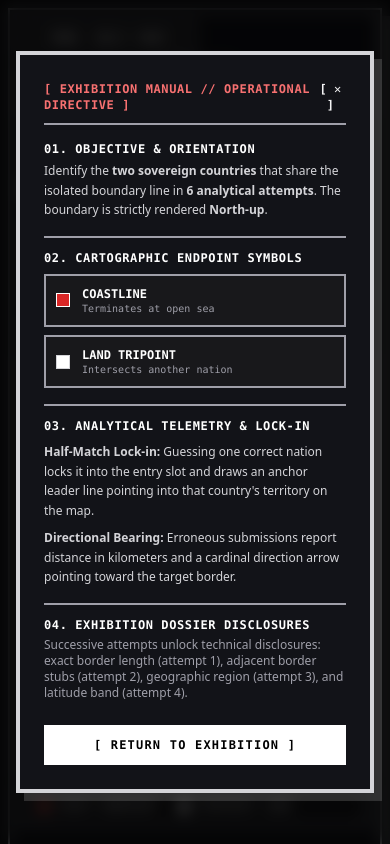
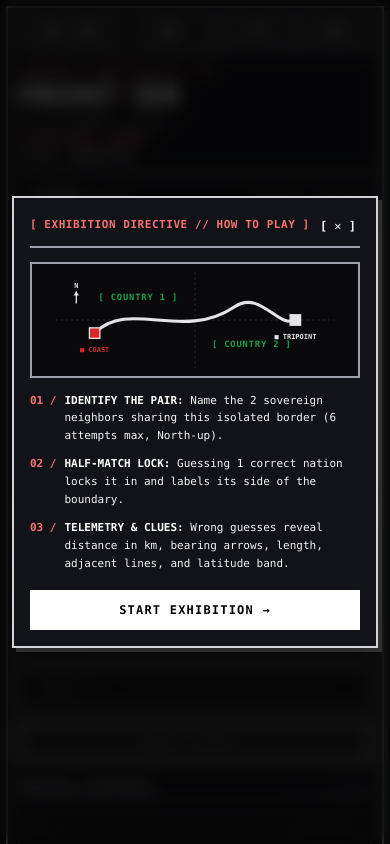
Before and after one commit to mizusou/bordergame, a React (Vite) app: page / in a window 390 px wide. Shown: the top 844 px of the page. Built offline with nearby package versions, Linux system fonts and the light colour scheme.

Commit message:
Fix mobile responsiveness, resolve initial border rendering bug with ResizeObserver, and replace text-heavy tutorial with concise visual SVG diagram

```diff
--- a/src/App.tsx
+++ b/src/App.tsx
@@ -244,9 +244,9 @@ export default function App() {
   }, [currentGuesses, currentBorder]);
 
   return (
-    <div className="min-h-screen bg-[#edece6] dark:bg-[#0d0e11] text-black dark:text-zinc-100 p-2 sm:p-4 md:p-6 lg:p-8 flex flex-col items-center justify-center transition-colors duration-200">
+    <div className="min-h-screen bg-[#edece6] dark:bg-[#0d0e11] text-black dark:text-zinc-100 p-1.5 sm:p-4 md:p-6 lg:p-8 flex flex-col items-center justify-center transition-colors duration-200 overflow-x-hidden">
       {/* Exhibition Outer Sheet */}
-      <div className="w-full max-w-[1600px] 2xl:max-w-[1780px] min-h-[calc(100vh-1.5rem)] sm:min-h-[calc(100vh-2.5rem)] lg:min-h-[calc(100vh-4rem)] border-2 sm:border-4 border-black dark:border-zinc-300 bg-[#f4f3ee] dark:bg-[#121318] p-3 sm:p-6 lg:p-8 shadow-[8px_8px_0px_0px_rgba(0,0,0,1)] dark:shadow-[8px_8px_0px_0px_rgba(255,255,255,0.15)] flex flex-col justify-between gap-4 sm:gap-6 sharp-box">
+      <div className="w-full max-w-[1600px] 2xl:max-w-[1780px] min-h-[calc(100vh-1rem)] sm:min-h-[calc(100vh-2.5rem)] lg:min-h-[calc(100vh-4rem)] border-2 sm:border-4 border-black dark:border-zinc-300 bg-[#f4f3ee] dark:bg-[#121318] p-2.5 sm:p-6 lg:p-8 shadow-[4px_4px_0px_0px_rgba(0,0,0,1)] sm:shadow-[8px_8px_0px_0px_rgba(0,0,0,1)] dark:shadow-[4px_4px_0px_0px_rgba(255,255,255,0.15)] dark:sm:shadow-[8px_8px_0px_0px_rgba(255,255,255,0.15)] flex flex-col justify-between gap-3 sm:gap-6 sharp-box">
         {/* Exhibition Header */}
         <Header
           isDaily={mode === 'daily'}
@@ -368,7 +368,15 @@ export default function App() {
         stats={loadGameStats()}
       />
 
-      <HelpModal isOpen={isHelpOpen} onClose={() => setIsHelpOpen(false)} />
+      <HelpModal
+        isOpen={isHelpOpen}
+        onClose={() => {
+          setIsHelpOpen(false);
+          setTimeout(() => {
+            window.dispatchEvent(new Event('resize'));
+          }, 60);
+        }}
+      />
     </div>
   );
 }
--- a/src/components/Header.tsx
+++ b/src/components/Header.tsx
@@ -28,28 +28,28 @@ export const Header: React.FC<HeaderProps> = ({
   return (
     <header className="w-full">
       {/* Top Utility Bar */}
-      <div className="flex flex-wrap items-center justify-between gap-2 border-b-2 border-black dark:border-zinc-400 pb-2.5 mb-3 sm:mb-4 text-xs sm:text-sm font-mono">
-        <div className="flex items-center gap-2">
+      <div className="flex flex-wrap items-center justify-between gap-1.5 sm:gap-2 border-b-2 border-black dark:border-zinc-400 pb-2 mb-2 sm:mb-4 text-[10px] sm:text-xs font-mono">
+        <div className="flex items-center gap-1.5 sm:gap-2">
           <button
             onClick={onToggleMode}
-            className="px-3 py-1.5 border-2 border-black dark:border-zinc-400 bg-white dark:bg-zinc-900 text-black dark:text-zinc-100 font-bold hover:bg-black hover:text-white dark:hover:bg-zinc-100 dark:hover:text-black transition-colors cursor-pointer sharp-box"
+            className="px-2 sm:px-3 py-1 sm:py-1.5 border-2 border-black dark:border-zinc-400 bg-white dark:bg-zinc-900 text-black dark:text-zinc-100 font-bold hover:bg-black hover:text-white dark:hover:bg-zinc-100 dark:hover:text-black transition-colors cursor-pointer sharp-box"
           >
-            [ {isDaily ? `MODE: DAILY #${dayNumber}` : 'MODE: PRACTICE'} ]
+            [ {isDaily ? `DAILY #${dayNumber}` : 'PRACTICE'} ]
           </button>
         </div>
 
-        <div className="flex items-center gap-2">
+        <div className="flex items-center gap-1 sm:gap-2">
           <button
             onClick={onToggleTheme}
-            className="px-3 py-1.5 border-2 border-black dark:border-zinc-400 bg-white dark:bg-zinc-900 text-black dark:text-zinc-100 font-bold hover:bg-black hover:text-white dark:hover:bg-zinc-100 dark:hover:text-black transition-colors cursor-pointer sharp-box"
+            className="px-2 sm:px-3 py-1 sm:py-1.5 border-2 border-black dark:border-zinc-400 bg-white dark:bg-zinc-900 text-black dark:text-zinc-100 font-bold hover:bg-black hover:text-white dark:hover:bg-zinc-100 dark:hover:text-black transition-colors cursor-pointer sharp-box"
             title="Toggle Light/Dark Theme"
           >
-            [ THEME: {theme === 'dark' ? 'DARK ☾' : 'LIGHT ☼'} ]
+            [ {theme === 'dark' ? 'DARK ☾' : 'LIGHT ☼'} ]
           </button>
 
           <button
             onClick={onOpenStats}
-            className="px-3 py-1.5 border-2 border-black dark:border-zinc-400 bg-white dark:bg-zinc-900 text-black dark:text-zinc-100 font-bold hover:bg-black hover:text-white dark:hover:bg-zinc-100 dark:hover:text-black transition-colors cursor-pointer sharp-box"
+            className="px-2 sm:px-3 py-1 sm:py-1.5 border-2 border-black dark:border-zinc-400 bg-white dark:bg-zinc-900 text-black dark:text-zinc-100 font-bold hover:bg-black hover:text-white dark:hover:bg-zinc-100 dark:hover:text-black transition-colors cursor-pointer sharp-box"
             title="Exhibition Records & Statistics"
           >
             [ STATS ]
@@ -57,37 +57,37 @@ export const Header: React.FC<HeaderProps> = ({
 
           <button
             onClick={onOpenHelp}
-            className="px-3 py-1.5 border-2 border-black dark:border-zinc-400 bg-white dark:bg-zinc-900 text-black dark:text-zinc-100 font-bold hover:bg-black hover:text-white dark:hover:bg-zinc-100 dark:hover:text-black transition-colors cursor-pointer sharp-box"
-            title="Exhibition Dossier & Instructions"
+            className="px-2 sm:px-3 py-1 sm:py-1.5 border-2 border-black dark:border-zinc-400 bg-white dark:bg-zinc-900 text-black dark:text-zinc-100 font-bold hover:bg-black hover:text-white dark:hover:bg-zinc-100 dark:hover:text-black transition-colors cursor-pointer sharp-box"
+            title="Exhibition Directive & How to Play"
           >
-            [ DOSSIER / HELP ]
+            [ GUIDE ]
           </button>
         </div>
       </div>
 
       {/* Main Exhibition Masthead */}
-      <div className="flex flex-col sm:flex-row sm:items-end justify-between gap-4 pb-4 border-b-4 border-black dark:border-zinc-300">
+      <div className="flex flex-col sm:flex-row sm:items-end justify-between gap-2 sm:gap-4 pb-2.5 sm:pb-4 border-b-2 sm:border-b-4 border-black dark:border-zinc-300">
         <div>
-          <div className="text-xs sm:text-sm md:text-base font-mono font-bold tracking-widest text-[#d92626] dark:text-[#f87171] uppercase">
+          <div className="text-[10px] sm:text-sm md:text-base font-mono font-bold tracking-widest text-[#d92626] dark:text-[#f87171] uppercase">
             {isDaily ? `GEOGRAPHY EXHIBITION NO. ${dayNumber}` : 'PRACTICE CARTOGRAPHIC EXHIBITION'}
           </div>
-          <div className="text-4xl sm:text-6xl md:text-7xl lg:text-8xl xl:text-9xl font-black tracking-tight text-black dark:text-zinc-50 font-sans uppercase flex items-baseline leading-none mt-1">
+          <div className="text-3xl sm:text-6xl md:text-7xl lg:text-8xl xl:text-9xl font-black tracking-tight text-black dark:text-zinc-50 font-sans uppercase flex items-baseline leading-none mt-0.5 sm:mt-1">
             <span>FRONT</span>
             <span className="text-[#d92626] dark:text-[#f87171] px-1 sm:px-2 font-light">/</span>
             <span>IER</span>
           </div>
         </div>
 
-        <div className="text-left sm:text-right font-mono text-xs sm:text-sm md:text-base text-black dark:text-zinc-300 sm:self-end leading-tight">
-          <div className="font-bold tracking-wider uppercase text-zinc-600 dark:text-zinc-400">
+        <div className="text-left sm:text-right font-mono text-[10px] sm:text-sm md:text-base text-black dark:text-zinc-300 sm:self-end leading-tight">
+          <div className="font-bold tracking-wider uppercase text-zinc-600 dark:text-zinc-400 text-[9px] sm:text-xs">
             ISOLATED BOUNDARY ANALYSIS
           </div>
-          <div className="font-bold text-[#d92626] dark:text-[#f87171] tracking-wider text-sm sm:text-lg my-0.5">
+          <div className="font-bold text-[#d92626] dark:text-[#f87171] tracking-wider text-xs sm:text-lg my-0.5">
             {isUnlockedLength || gameStatus !== 'playing'
               ? `${lengthKm.toFixed(1)} KM LENGTH`
               : 'CLASSIFIED LENGTH'}
           </div>
-          <div className="font-bold tracking-wider uppercase text-xs sm:text-sm">
+          <div className="font-bold tracking-wider uppercase text-[10px] sm:text-sm">
             STATUS:{' '}
             <span
               className={
--- a/src/components/HelpModal.tsx
+++ b/src/components/HelpModal.tsx
@@ -9,85 +9,101 @@ export const HelpModal: React.FC<HelpModalProps> = ({ isOpen, onClose }) => {
   if (!isOpen) return null;
 
   return (
-    <div className="fixed inset-0 z-[9999] flex items-center justify-center p-4 bg-black/75 backdrop-blur-sm animate-fade-in overflow-y-auto font-mono text-xs">
-      <div className="relative w-full max-w-lg bg-white dark:bg-[#121318] border-4 border-black dark:border-zinc-300 p-6 shadow-[8px_8px_0px_0px_rgba(0,0,0,1)] dark:shadow-[8px_8px_0px_0px_rgba(255,255,255,0.15)] flex flex-col gap-4 text-black dark:text-zinc-100 my-8 sharp-box">
+    <div className="fixed inset-0 z-[9999] flex items-center justify-center p-3 sm:p-4 bg-black/75 backdrop-blur-sm animate-fade-in overflow-y-auto font-mono text-xs">
+      <div className="relative w-full max-w-md bg-white dark:bg-[#121318] border-2 sm:border-4 border-black dark:border-zinc-300 p-4 sm:p-6 shadow-[4px_4px_0px_0px_rgba(0,0,0,1)] sm:shadow-[8px_8px_0px_0px_rgba(0,0,0,1)] dark:shadow-[4px_4px_0px_0px_rgba(255,255,255,0.15)] dark:sm:shadow-[8px_8px_0px_0px_rgba(255,255,255,0.15)] flex flex-col gap-3.5 sm:gap-4 text-black dark:text-zinc-100 my-auto sharp-box">
         {/* Header */}
         <div className="flex items-center justify-between border-b-2 border-black dark:border-zinc-400 pb-2 font-bold uppercase text-xs">
-          <span className="text-[#d92626] dark:text-[#f87171] tracking-wider">
-            [ EXHIBITION MANUAL // OPERATIONAL DIRECTIVE ]
+          <span className="text-[#d92626] dark:text-[#f87171] tracking-wider text-[11px] sm:text-xs">
+            [ EXHIBITION DIRECTIVE // HOW TO PLAY ]
           </span>
           <button
             onClick={onClose}
-            className="p-0.5 hover:bg-black hover:text-white dark:hover:bg-white dark:hover:text-black transition-colors cursor-pointer"
+            className="p-1 hover:bg-black hover:text-white dark:hover:bg-white dark:hover:text-black transition-colors cursor-pointer text-xs font-bold"
+            title="Close"
           >
             [ ✕ ]
           </button>
         </div>
 
-        {/* Section 1: Objective */}
-        <div className="flex flex-col gap-1">
-          <div className="text-black dark:text-white font-black text-xs uppercase tracking-wider">
-            01. OBJECTIVE &amp; ORIENTATION
-          </div>
-          <p className="text-zinc-700 dark:text-zinc-300 leading-relaxed font-sans">
-            Identify the <strong>two sovereign countries</strong> that share the isolated boundary line in <strong>6 analytical attempts</strong>. The boundary is strictly rendered <strong>North-up</strong>.
-          </p>
+        {/* Visual Diagram: Simplified cartographic plate */}
+        <div className="border-2 border-black dark:border-zinc-400 bg-[#f4f3ee] dark:bg-zinc-950 p-2 sm:p-3 sharp-box flex flex-col items-center">
+          <svg
+            viewBox="0 0 320 110"
+            className="w-full h-24 sm:h-28 text-black dark:text-zinc-200 select-none"
+          >
+            {/* Background Grid Lines */}
+            <line x1="0" y1="55" x2="320" y2="55" stroke="currentColor" strokeWidth="0.5" strokeDasharray="3 3" opacity="0.3" />
+            <line x1="160" y1="0" x2="160" y2="110" stroke="currentColor" strokeWidth="0.5" strokeDasharray="3 3" opacity="0.3" />
+
+            {/* Compass North Arrow */}
+            <g transform="translate(24, 22)">
+              <line x1="0" y1="0" x2="0" y2="14" stroke="currentColor" strokeWidth="1.5" />
+              <polygon points="0,0 -3,5 3,5" fill="currentColor" />
+              <text x="0" y="-4" textAnchor="middle" fontSize="8" fontWeight="900" fill="currentColor">N</text>
+            </g>
+
+            {/* Side Labels */}
+            <text x="95" y="32" fontSize="10" fontWeight="bold" fill="#16a34a" textAnchor="middle" letterSpacing="1">
+              [ COUNTRY 1 ]
+            </text>
+            <text x="225" y="86" fontSize="10" fontWeight="bold" fill="#16a34a" textAnchor="middle" letterSpacing="1">
+              [ COUNTRY 2 ]
+            </text>
+
+            {/* Border Curve */}
+            <path
+              d="M 45 70 C 85 30, 145 80, 205 40 C 235 20, 255 65, 275 55"
+              fill="none"
+              stroke="currentColor"
+              strokeWidth="3.5"
+              strokeLinecap="square"
+            />
+
+            {/* Left Coast Marker (Red Square) */}
+            <rect x="39" y="64" width="12" height="12" fill="#d92626" stroke="currentColor" strokeWidth="1.5" />
+            <text x="45" y="92" fontSize="8" fontWeight="bold" fill="#d92626" textAnchor="middle">
+              ■ COAST
+            </text>
+
+            {/* Right Tripoint Marker (Black/White Square) */}
+            <rect x="269" y="49" width="12" height="12" fill="currentColor" stroke="currentColor" strokeWidth="1.5" />
+            <text x="275" y="77" fontSize="8" fontWeight="bold" fill="currentColor" textAnchor="middle">
+              ■ TRIPOINT
+            </text>
+          </svg>
         </div>
 
-        {/* Section 2: Endpoint Markers */}
-        <div className="flex flex-col gap-2 border-t-2 border-black dark:border-zinc-400 pt-3">
-          <div className="text-black dark:text-white font-black text-xs uppercase tracking-wider">
-            02. CARTOGRAPHIC ENDPOINT SYMBOLS
+        {/* 3 Concise Rules */}
+        <div className="flex flex-col gap-2.5 font-mono text-[11px] sm:text-xs leading-relaxed">
+          <div className="flex items-start gap-2">
+            <span className="font-bold text-[#d92626] dark:text-[#f87171] shrink-0">01 /</span>
+            <p>
+              <strong className="text-black dark:text-white uppercase">Identify the Pair:</strong> Name the 2 sovereign neighbors sharing this isolated border (6 attempts max, North-up).
+            </p>
           </div>
-          <div className="grid grid-cols-1 sm:grid-cols-2 gap-2">
-            <div className="border-2 border-black dark:border-zinc-400 p-2.5 bg-[#f4f3ee] dark:bg-zinc-900 flex items-center gap-3 sharp-box">
-              <span className="w-3.5 h-3.5 bg-[#d92626] border border-black dark:border-white shrink-0" />
-              <div className="flex flex-col font-mono text-xs">
-                <span className="font-bold text-black dark:text-white uppercase">Coastline</span>
-                <span className="text-[10px] text-zinc-600 dark:text-zinc-400">Terminates at open sea</span>
-              </div>
-            </div>
 
-            <div className="border-2 border-black dark:border-zinc-400 p-2.5 bg-[#f4f3ee] dark:bg-zinc-900 flex items-center gap-3 sharp-box">
-              <span className="w-3.5 h-3.5 bg-black dark:bg-white border border-black dark:border-zinc-300 shrink-0" />
-              <div className="flex flex-col font-mono text-xs">
-                <span className="font-bold text-black dark:text-white uppercase">Land Tripoint</span>
-                <span className="text-[10px] text-zinc-600 dark:text-zinc-400">Intersects another nation</span>
-              </div>
-            </div>
+          <div className="flex items-start gap-2">
+            <span className="font-bold text-[#d92626] dark:text-[#f87171] shrink-0">02 /</span>
+            <p>
+              <strong className="text-black dark:text-white uppercase">Half-Match Lock:</strong> Guessing 1 correct nation locks it in and labels its side of the boundary.
+            </p>
+          </div>
+
+          <div className="flex items-start gap-2">
+            <span className="font-bold text-[#d92626] dark:text-[#f87171] shrink-0">03 /</span>
+            <p>
+              <strong className="text-black dark:text-white uppercase">Telemetry &amp; Clues:</strong> Wrong guesses reveal distance in km, bearing arrows, length, adjacent lines, and latitude band.
+            </p>
           </div>
         </div>
 
-        {/* Section 3: Feedback & Lock-in */}
-        <div className="flex flex-col gap-2 border-t-2 border-black dark:border-zinc-400 pt-3 font-sans">
-          <div className="text-black dark:text-white font-black text-xs uppercase tracking-wider font-mono">
-            03. ANALYTICAL TELEMETRY &amp; LOCK-IN
-          </div>
-          <p className="text-zinc-700 dark:text-zinc-300 leading-relaxed">
-            <strong>Half-Match Lock-in:</strong> Guessing one correct nation locks it into the entry slot and draws an anchor leader line pointing into that country's territory on the map.
-          </p>
-          <p className="text-zinc-700 dark:text-zinc-300 leading-relaxed">
-            <strong>Directional Bearing:</strong> Erroneous submissions report distance in kilometers and a cardinal direction arrow pointing toward the target border.
-          </p>
-        </div>
-
-        {/* Section 4: Progressive Hints */}
-        <div className="flex flex-col gap-1 border-t-2 border-black dark:border-zinc-400 pt-3 font-sans">
-          <div className="text-black dark:text-white font-black text-xs uppercase tracking-wider font-mono">
-            04. EXHIBITION DOSSIER DISCLOSURES
-          </div>
-          <p className="text-zinc-600 dark:text-zinc-400 text-xs">
-            Successive attempts unlock technical disclosures: exact border length (attempt 1), adjacent border stubs (attempt 2), geographic region (attempt 3), and latitude band (attempt 4).
-          </p>
-        </div>
-
-        {/* Close Button */}
-        <div className="pt-2">
+        {/* Action Button */}
+        <div className="pt-1">
           <button
             onClick={onClose}
-            className="w-full py-2.5 border-2 border-black dark:border-white bg-black hover:bg-zinc-800 dark:bg-white dark:hover:bg-zinc-200 text-white dark:text-black font-mono font-bold text-xs uppercase tracking-widest transition-colors cursor-pointer sharp-box"
+            className="w-full py-2.5 sm:py-3 border-2 border-black dark:border-white bg-black hover:bg-zinc-800 dark:bg-white dark:hover:bg-zinc-200 text-white dark:text-black font-mono font-bold text-xs uppercase tracking-widest transition-colors cursor-pointer sharp-box flex items-center justify-center gap-2"
           >
-            [ RETURN TO EXHIBITION ]
+            <span>START EXHIBITION →</span>
           </button>
         </div>
       </div>
--- a/src/components/LeafletMap.tsx
+++ b/src/components/LeafletMap.tsx
@@ -55,7 +55,28 @@ export const LeafletMap: React.FC<LeafletMapProps> = ({
     });
 
     if (initialBounds.isValid()) {
-      map.fitBounds(initialBounds, { padding: [50, 50], animate: false });
+      map.fitBounds(initialBounds, { padding: [35, 35], animate: false });
+    }
+
+    // Staggered size invalidation and fitBounds to prevent mobile/hidden 0-size initialization bug
+    const invalidateAndFit = () => {
+      if (!map) return;
+      map.invalidateSize();
+      const bounds = L.geoJSON(border.geometry as any).getBounds();
+      if (bounds.isValid() && map.getSize().x > 20) {
+        map.fitBounds(bounds, { padding: [35, 35], animate: false });
+      }
+    };
+
+    const t1 = setTimeout(invalidateAndFit, 60);
+    const t2 = setTimeout(invalidateAndFit, 250);
+    const t3 = setTimeout(invalidateAndFit, 600);
+
+    const resizeObserver = new ResizeObserver(() => {
+      invalidateAndFit();
+    });
+    if (containerRef.current) {
+      resizeObserver.observe(containerRef.current);
     }
 
     // Technical grid canvas layer matching Swiss Neue Typographie aesthetic
@@ -99,6 +120,10 @@ export const LeafletMap: React.FC<LeafletMapProps> = ({
     mapRef.current = map;
 
     return () => {
+      clearTimeout(t1);
+      clearTimeout(t2);
+      clearTimeout(t3);
+      resizeObserver.disconnect();
       map.remove();
       mapRef.current = null;
     };
@@ -175,6 +200,14 @@ export const LeafletMap: React.FC<LeafletMapProps> = ({
     const map = mapRef.current;
     const vectorGroup = vectorLayerGroupRef.current;
     if (!map || !vectorGroup) return;
+
+    if (map.getSize().x <= 20) {
+      map.invalidateSize();
+      const bounds = L.geoJSON(border.geometry as any).getBounds();
+      if (bounds.isValid()) {
+        map.fitBounds(bounds, { padding: [35, 35], animate: false });
+      }
+    }
 
     vectorGroup.clearLayers();
 
--- a/src/components/MapCanvas.tsx
+++ b/src/components/MapCanvas.tsx
@@ -35,7 +35,7 @@ export const MapCanvas: React.FC<MapCanvasProps> = ({
       </div>
 
       {/* Sharp Framed Map Viewport */}
-      <div className="relative isolate w-full flex-1 min-h-[420px] sm:min-h-[480px] md:min-h-[540px] lg:min-h-[600px] xl:min-h-[660px] 2xl:min-h-[720px] border-2 border-black dark:border-zinc-400 bg-white dark:bg-[#0c0d12] overflow-hidden shadow-none">
+      <div className="relative isolate w-full h-[260px] sm:h-[360px] md:h-[480px] lg:h-[600px] xl:h-[660px] 2xl:h-[720px] border-2 border-black dark:border-zinc-400 bg-white dark:bg-[#0c0d12] overflow-hidden shadow-none">
         {/* Real Map (Leaflet) */}
         <LeafletMap
           key={`${mode}-${border.id}-${theme}`}
@@ -49,30 +49,30 @@ export const MapCanvas: React.FC<MapCanvasProps> = ({
         />
 
         {/* BOTTOM-LEFT: Sharp Box [ NORTH-UP PROJECTION ] */}
-        <div className="absolute bottom-3 left-3 z-[1000] pointer-events-none">
-          <div className="bg-black text-white px-2.5 py-1 text-[10px] sm:text-xs font-mono font-bold tracking-widest uppercase border border-black shadow-none">
+        <div className="absolute bottom-2.5 left-2.5 sm:bottom-3 sm:left-3 z-[1000] pointer-events-none">
+          <div className="bg-black text-white px-2 py-0.5 sm:px-2.5 sm:py-1 text-[9px] sm:text-xs font-mono font-bold tracking-widest uppercase border border-black shadow-none">
             NORTH-UP PROJECTION
           </div>
         </div>
       </div>
 
       {/* Segmented Legend Box (Matching reference sheet) */}
-      <div className="border-2 border-black dark:border-zinc-400 bg-white dark:bg-zinc-900 px-3.5 py-2.5 text-xs sm:text-sm flex flex-wrap items-center justify-between gap-3 shadow-none">
-        <div className="flex items-center gap-5">
-          <div className="flex items-center gap-2 font-bold uppercase tracking-wider text-[11px] sm:text-xs">
-            <span className="w-3 h-3 bg-[#d92626] border border-black dark:border-white inline-block"></span>
-            <span>COAST ENDPOINT</span>
+      <div className="border-2 border-black dark:border-zinc-400 bg-white dark:bg-zinc-900 px-2.5 sm:px-3.5 py-1.5 sm:py-2.5 text-xs sm:text-sm flex flex-wrap items-center justify-between gap-2 sm:gap-3 shadow-none">
+        <div className="flex items-center gap-3 sm:gap-5">
+          <div className="flex items-center gap-1.5 sm:gap-2 font-bold uppercase tracking-wider text-[10px] sm:text-xs">
+            <span className="w-2.5 h-2.5 sm:w-3 sm:h-3 bg-[#d92626] border border-black dark:border-white inline-block"></span>
+            <span>COAST</span>
           </div>
 
-          <div className="flex items-center gap-2 font-bold uppercase tracking-wider text-[11px] sm:text-xs">
-            <span className="w-3 h-3 bg-black dark:bg-white border border-black dark:border-zinc-300 inline-block"></span>
-            <span>TRIPOINT LAND</span>
+          <div className="flex items-center gap-1.5 sm:gap-2 font-bold uppercase tracking-wider text-[10px] sm:text-xs">
+            <span className="w-2.5 h-2.5 sm:w-3 sm:h-3 bg-black dark:bg-white border border-black dark:border-zinc-300 inline-block"></span>
+            <span>TRIPOINT</span>
           </div>
         </div>
 
         {/* Total Length */}
         {(unlockedHints >= 1 || isGameOver) && (
-          <div className="font-bold text-[#d92626] dark:text-[#f87171] text-xs sm:text-sm">
+          <div className="font-bold text-[#d92626] dark:text-[#f87171] text-[10px] sm:text-xs">
             {border.lengthKm.toFixed(1)} KM TOTAL
           </div>
         )}
```
